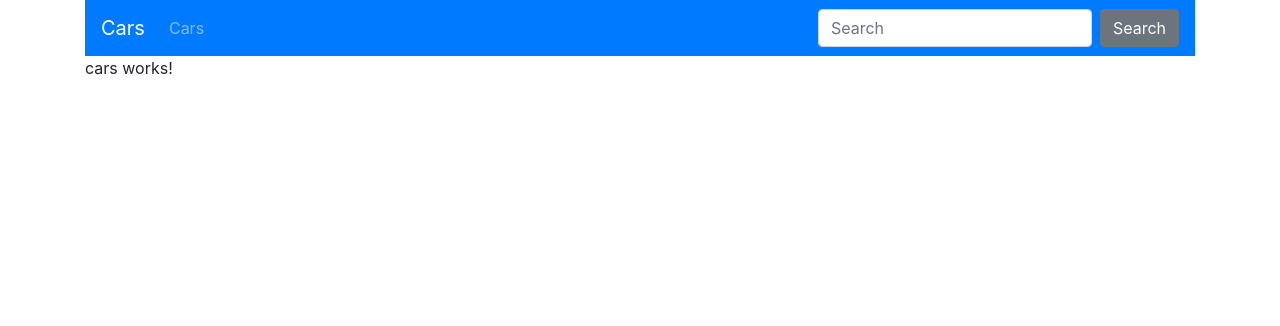
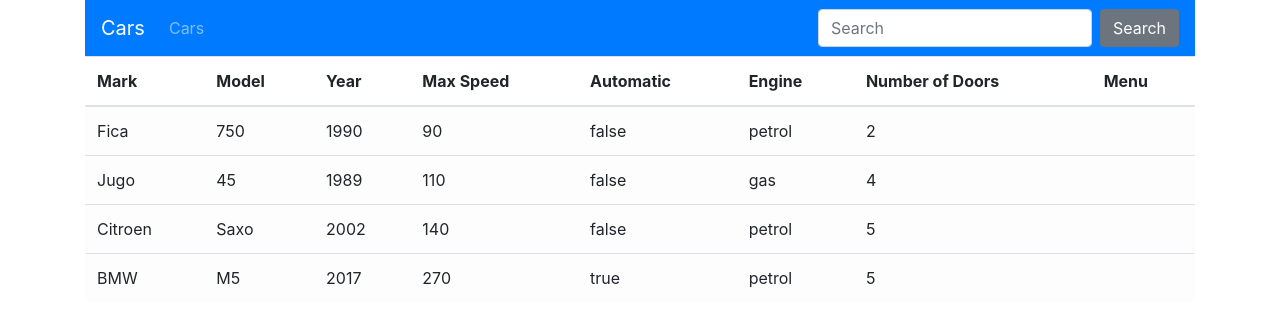
Before and after one commit to Nemanja1989/angularcars, an Angular app: page / in a window 1280 px wide. Shown: the top 326 px of the page. Built offline with nearby package versions, Linux system fonts and the light colour scheme.

Commit message:
master refactored routing, added car model, service and listed cars in component

```diff
--- /dev/null
+++ b/src/app/app-routing.module.ts
@@ -0,0 +1,24 @@
+import {NgModule} from '@angular/core';
+import {CommonModule} from '@angular/common';
+import {Routes} from '@angular/router';
+import {CarsComponent} from './components/cars/cars.component';
+import {RouterModule} from '@angular/router';
+
+
+const appRoutes: Routes = [
+    {path: '', component: CarsComponent},
+    {path: 'cars', component: CarsComponent},
+];
+
+@NgModule({
+    imports: [
+        RouterModule.forRoot(
+            appRoutes
+        )
+    ],
+    exports: [
+        RouterModule
+    ]
+})
+export class AppRoutingModule {
+}
--- a/src/app/app.module.ts
+++ b/src/app/app.module.ts
@@ -1,18 +1,14 @@
 import {BrowserModule} from '@angular/platform-browser';
 import {NgModule} from '@angular/core';
 import {RouterModule, Routes} from '@angular/router';
+import {AppRoutingModule} from './app-routing.module';
 
 
 import {AppComponent} from './app.component';
 import {LayoutComponent} from './components/layout/layout.component';
 import {CarsComponent} from './components/cars/cars.component';
 import {NavbarComponent} from './components/navbar/navbar.component';
-
-
-const appRoutes: Routes = [
-        { path: '', component: CarsComponent },
-        { path: 'cars', component: CarsComponent },
-    ];
+import {CarService} from './services/car.service';
 
 @NgModule({
     declarations: [
@@ -23,11 +19,11 @@ const appRoutes: Routes = [
     ],
     imports: [
         BrowserModule,
-        RouterModule.forRoot(
-            appRoutes
-        )
+        AppRoutingModule
     ],
-    providers: [],
+    providers: [
+        CarService
+    ],
     bootstrap: [AppComponent]
 })
 export class AppModule {
--- a/src/app/components/cars/cars.component.html
+++ b/src/app/components/cars/cars.component.html
@@ -1,3 +1,26 @@
-<p>
-  cars works!
-</p>
+<table class="table table-hover">
+    <thead>
+    <tr>
+        <th scope="col">Mark</th>
+        <th scope="col">Model</th>
+        <th scope="col">Year</th>
+        <th scope="col">Max Speed</th>
+        <th scope="col">Automatic</th>
+        <th scope="col">Engine</th>
+        <th scope="col">Number of Doors</th>
+        <th scope="col">Menu</th>
+    </tr>
+    </thead>
+    <tbody>
+    <tr class="table-light" *ngFor="let car of cars ">
+        <td>{{car.mark}}</td>
+        <td>{{car.model}}</td>
+        <td>{{car.year}}</td>
+        <td>{{car.maxSpeed}}</td>
+        <td>{{car.isAutomatic}}</td>
+        <td>{{car.engine}}</td>
+        <td>{{car.numberOfDoors}}</td>
+        <td></td>
+    </tr>
+    </tbody>
+</table>
--- a/src/app/components/cars/cars.component.ts
+++ b/src/app/components/cars/cars.component.ts
@@ -1,15 +1,21 @@
-import { Component, OnInit } from '@angular/core';
+import {Component, OnInit} from '@angular/core';
+import {CarService} from '../../services/car.service';
+import {Car} from '../../models/car';
 
 @Component({
-  selector: 'app-cars',
-  templateUrl: './cars.component.html',
-  styleUrls: ['./cars.component.css']
+    selector: 'app-cars',
+    templateUrl: './cars.component.html',
+    styleUrls: ['./cars.component.css']
 })
 export class CarsComponent implements OnInit {
 
-  constructor() { }
+    public cars: Car = [];
 
-  ngOnInit() {
-  }
+    constructor(private _carsService: CarService) {
+        this.cars = this._carsService.getCars();
+    }
+
+    ngOnInit() {
+    }
 
 }
--- /dev/null
+++ b/src/app/models/car.ts
@@ -0,0 +1,25 @@
+export class Car {
+    id;
+    mark;
+    model;
+    year;
+    maxSpeed;
+    isAutomatic;
+    engine;
+    numberOfDoors;
+
+    constructor( id: number , mark: string, model: string, year: number, maxSpeed: number, isAutomatic: boolean, engine: string,
+                 numberOfDoors: number) {
+        this.id = id;
+        this.mark = mark;
+        this.model = model;
+        this.year = year;
+        this.maxSpeed = maxSpeed;
+        this.isAutomatic = isAutomatic;
+        this.engine = engine;
+        this.numberOfDoors = numberOfDoors;
+
+    }
+
+
+}
--- /dev/null
+++ b/src/app/services/car.service.ts
@@ -0,0 +1,58 @@
+import {Injectable} from '@angular/core';
+import {Car} from '../models/car';
+
+@Injectable()
+export class CarService {
+
+    private cars;
+
+    constructor() {
+        this.cars = [
+            {
+                id: 1,
+                mark: 'Fica',
+                model: '750',
+                year: '1990',
+                maxSpeed: 90,
+                isAutomatic: false,
+                engine: 'petrol',
+                numberOfDoors: 2
+            },
+            {
+                id: 2,
+                mark: 'Jugo',
+                model: '45',
+                year: '1989',
+                maxSpeed: 110,
+                isAutomatic: false,
+                engine: 'gas',
+                numberOfDoors: 4
+            },
+            {
+                id: 3,
+                mark: 'Citroen',
+                model: 'Saxo',
+                year: '2002',
+                maxSpeed: 140,
+                isAutomatic: false,
+                engine: 'petrol',
+                numberOfDoors: 5
+            },
+            {
+                id: 3,
+                mark: 'BMW',
+                model: 'M5',
+                year: '2017',
+                maxSpeed: 270,
+                isAutomatic: true,
+                engine: 'petrol',
+                numberOfDoors: 5
+            }
+        ];
+    }
+
+    getCars() {
+        return this.cars;
+    }
+
+}
```
Also changed, not shown: 1 other file (tests, documents, lock files or other folders).
